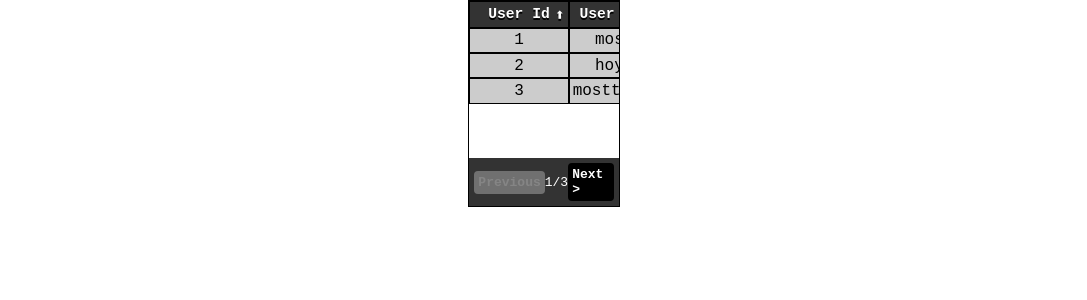
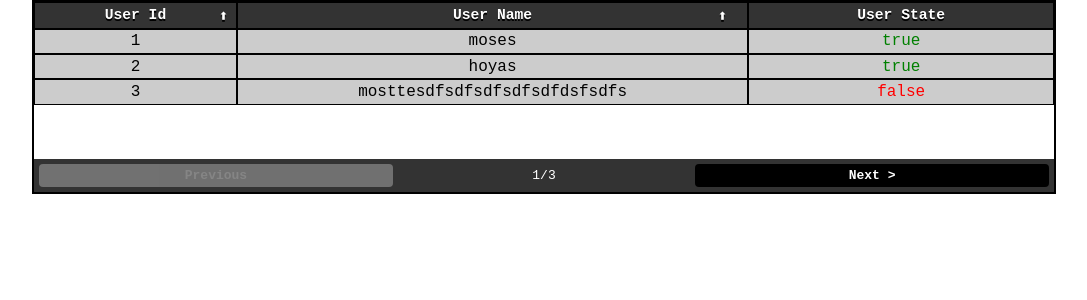
Before and after one commit to uriportnoy/react-tbl, a React (Create React App) app: page / in a window 1280 px wide. Shown: the top 300 px of the page, without its empty margins (96-1183 px from the left). Built offline with nearby package versions, Linux system fonts and the light colour scheme.

Commit message:
adding copy on click

```diff
--- a/package.json
+++ b/package.json
@@ -1,6 +1,6 @@
 {
   "name": "react-tbl",
-  "version": "0.4.5",
+  "version": "0.4.6",
   "private": false,
   "license": "MIT",
   "main": "dist/index.js",
--- a/src/App.jsx
+++ b/src/App.jsx
@@ -14,8 +14,9 @@ const App = () => {
         columns = {columns || []}
         defaultPageSize = {3}
         sortable = {true}
+        copyCellDataOnClick = {true}
         style = {{
-          maxWidth: '150px',
+          //maxWidth: '250px',
           maxHeight: '120px',
           minHeight: '40pt',
           minWidth: 'auto',
--- a/src/components/tableMaker/index.jsx
+++ b/src/components/tableMaker/index.jsx
@@ -75,7 +75,8 @@ const ReactTblStyled = styled.div`
     min-height: ${props => props.minHeight};
     display: flex;
     flex-direction: column;
-    border: 1pt solid;
+    border: 2px solid;
+    box-sizing: border-box;
 
 `;
 export default ReactTBL;
--- a/src/components/tableMaker/pagination.jsx
+++ b/src/components/tableMaker/pagination.jsx
@@ -27,7 +27,6 @@ const PaginationStyle = styled.div`
     justify-content: center;
     align-items:center;
     padding: 2pt;
-    grid-area: pagination;
     padding: 4pt;
     z-index: 10;
     box-sizing: border-box;
--- a/src/components/tableMaker/tableBody.jsx
+++ b/src/components/tableMaker/tableBody.jsx
@@ -13,20 +13,30 @@ const TableBody = ({
     copyCellDataOnClick
   } = useContext(ReactTblContext);
 
-  // const copyToClipboard = (info) =>{
-  //   var copyText = document.getElementById("defaultCell");
-  //   copyText.select();
-  //   copyText.setSelectionRange(0, 99999)
-  //   document.execCommand("copy");
-  //   alert("Text copied to clipboard");
-  // }
+  const copyToClipboard = (info,tdId) =>{
+    document.getElementById(tdId).animate([
+      {background: 'unset'},
+      {background: '#659d6563'},
+      {background: 'unset'}
+    ], {
+      duration: 1200,
+      iterations: 1
+    });
+
+    const el = document.createElement('textarea');
+    el.value = info;
+    document.body.appendChild(el);
+    el.select();
+    document.execCommand('copy');
+    document.body.removeChild(el);
+  }
 
   return <tbody>
     {
       data.map(
-      (dataRow, idx) => <TR
-        key={`tr_${idx}`}
-        idx={idx}
+      (dataRow, rowIdx) => <TR
+        key={`tr_${rowIdx}`}
+        idx={rowIdx}
         rowColor = {rowColor}
       >
         {
@@ -35,13 +45,16 @@ const TableBody = ({
             const currentValue = dataRow[key];
             const CustomCell = col.CustomCell || null;
             return <TD
-              key = {`td_${key}_${idx}`}
+              key = {`td_${key}_${rowIdx}${idx}`}
+              id = {`td_${key}_${rowIdx}${idx}`}
               dataTip = {currentValue?.toString()}
               size = {col.size || 1}
               className = {key}
               width = {col.width || 100}
               textColor = {textColor}
               cloumnMinWidth = {cloumnMinWidth}
+              onClick={copyCellDataOnClick ? () => copyToClipboard(currentValue?.toString(),`td_${key}_${rowIdx}${idx}`) : null}
+              copyCellDataOnClick={copyCellDataOnClick}
             >
 
                 <>{CustomCell ?  <CustomCell dataRow={dataRow} currentKey={key} currentValue={currentValue}/> :
@@ -101,6 +114,7 @@ const TD = styled.td`
     text-align: center;
     padding: 2pt;
     min-width: ${props => props.cloumnMinWidth || '120px'};
+    cursor: ${props=> props.copyCellDataOnClick ? 'copy' : 'transparent'};
 
     .defaultCell{
       text-overflow: ellipsis;
--- a/src/components/tableMaker/tableMaker.jsx
+++ b/src/components/tableMaker/tableMaker.jsx
@@ -112,7 +112,6 @@ export const TblWrapper = styled.div`
         border-radius: 4px;
         border-collapse: collapse;
         width: 100%;
-        grid-area: table;
 
         input{
             border: 0;
```
